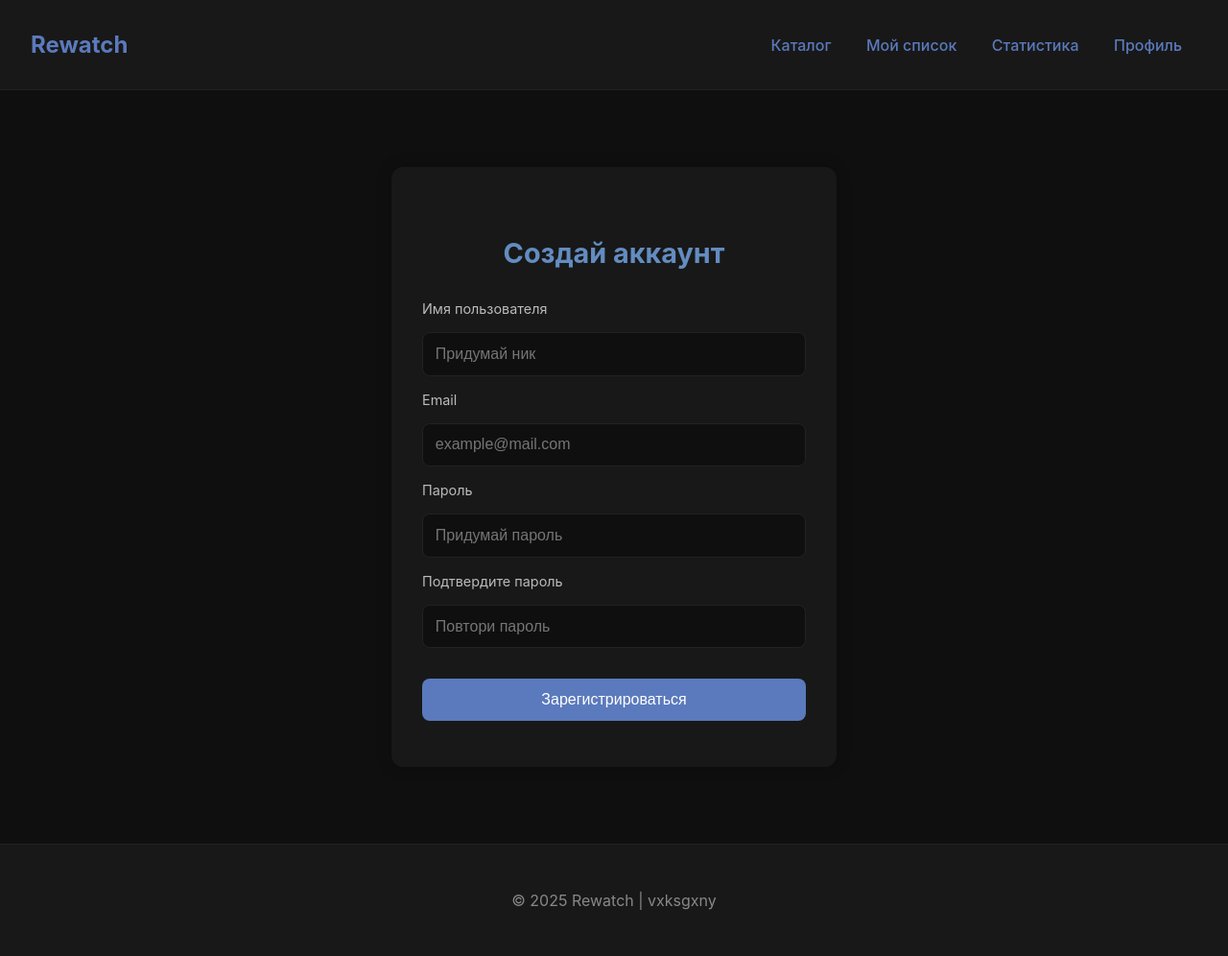
After one commit to gwinnblade/MovieTracker, a Flask app: page /register in a window 1280 px wide. The commit adds this page. Shown: the whole page at 96% size. Run offline with Flask 3, Linux system fonts and the light colour scheme.

Commit message:
added register (testing)

```diff
--- a/app.py
+++ b/app.py
@@ -1,4 +1,4 @@
-from flask import Flask, render_template
+from flask import Flask, render_template, redirect, url_for, session, request
 from flask_sqlalchemy import SQLAlchemy
 
 app = Flask(__name__)
@@ -9,6 +9,10 @@ class Post(db.Model):
     id = db.Column(db.Integer, primary_key=True)
     title = db.Column(db.String(300), nullable=False)
     text = db.Column(db.Text, nullable=False)
+
+@app.route("/register", methods=["GET", "POST"])
+def register():
+    return render_template('register.html')
 
 @app.route("/")
 @app.route("/index")
--- /dev/null
+++ b/static/css/register.css
@@ -0,0 +1,76 @@
+.register-page {
+  display: flex;
+  justify-content: center;
+  align-items: center;
+  padding: 5rem 2rem;
+}
+
+.register-container {
+  background-color: #181818;
+  padding: 3rem 2rem;
+  border-radius: 12px;
+  box-shadow: 0 0 15px #00000040;
+  width: 100%;
+  max-width: 400px;
+  text-align: center;
+}
+
+.register-container h2 {
+  color: #638cc0;
+  margin-bottom: 2rem;
+  font-size: 1.8rem;
+}
+
+.register-container form {
+  display: flex;
+  flex-direction: column;
+  gap: 1rem;
+}
+
+.register-container label {
+  text-align: left;
+  color: #bbb;
+  font-size: 0.9rem;
+}
+
+.register-container input {
+  padding: 0.8rem;
+  border-radius: 8px;
+  border: 1px solid #222;
+  background-color: #0f0f0f;
+  color: #e0e0e0;
+  font-size: 1rem;
+  outline: none;
+  transition: border 0.3s;
+}
+
+.register-container input:focus {
+  border: 1px solid #5b7abd;
+}
+
+.register-container .btn-primary {
+  margin-top: 1rem;
+}
+
+.login-link {
+  margin-top: 1rem;
+  color: #bbb;
+  font-size: 0.9rem;
+}
+
+.login-link a {
+  color: #5b7abd;
+  text-decoration: none;
+  transition: color 0.3s;
+}
+
+.login-link a:hover {
+  color: #638cc0;
+}
+
+/* Адаптивность */
+@media (max-width: 500px) {
+  .register-container {
+    padding: 2rem 1rem;
+  }
+}
--- a/templates/index.html
+++ b/templates/index.html
@@ -20,7 +20,7 @@
   <section class="banner">
     <h2>Один трекер для всех миров — кино, сериалов и аниме</h2>
     <p>Управляй своими просмотрами, отмечай любимое и открывай новое в едином пространстве. Интеграции с TMDb, AnimeDb и Telegram помогают не потеряться среди вселенных контента.</p>
-    <button class="btn-primary">Начать учёт</button>
+    <a href="{{ url_for('register') }}" class="btn-primary">Начать учет</a>
   </section>
 
   <section class="features">
--- /dev/null
+++ b/templates/register.html
@@ -0,0 +1,46 @@
+<!DOCTYPE html>
+<html lang="ru">
+<head>
+  <meta charset="UTF-8" />
+  <meta name="viewport" content="width=device-width, initial-scale=1.0" />
+  <link rel="stylesheet" href="{{ url_for('static', filename='css/main.css') }}">
+  <link rel="stylesheet" href="{{ url_for('static', filename='css/register.css') }}">
+  <title>Регистрация — Rewatch</title>
+</head>
+<body>
+  <header>
+    <h1><a href="{{ url_for('index') }}" class="logo">Rewatch</a></h1>
+    <nav>
+      <a href="{{ url_for('catalog') }}">Каталог</a>
+      <a href="{{ url_for('my_list') }}">Мой список</a>
+      <a href="{{ url_for('stats') }}">Статистика</a>
+      <a href="{{ url_for('profile') }}">Профиль</a>
+    </nav>
+  </header>
+
+  <main class="register-page">
+    <section class="register-container">
+      <h2>Создай аккаунт</h2>
+      <form action="{{ url_for('register') }}" method="POST">
+        <label for="username">Имя пользователя</label>
+        <input type="text" id="username" name="username" placeholder="Придумай ник" required>
+
+        <label for="email">Email</label>
+        <input type="email" id="email" name="email" placeholder="example@mail.com" required>
+
+        <label for="password">Пароль</label>
+        <input type="password" id="password" name="password" placeholder="Придумай пароль" required>
+
+        <label for="confirm_password">Подтвердите пароль</label>
+        <input type="password" id="confirm_password" name="confirm_password" placeholder="Повтори пароль" required>
+
+        <button type="submit" class="btn-primary">Зарегистрироваться</button>
+      </form>
+    </section>
+  </main>
+
+  <footer>
+    <p>© 2025 Rewatch | vxksgxny</p>
+  </footer>
+</body>
+</html>
```
